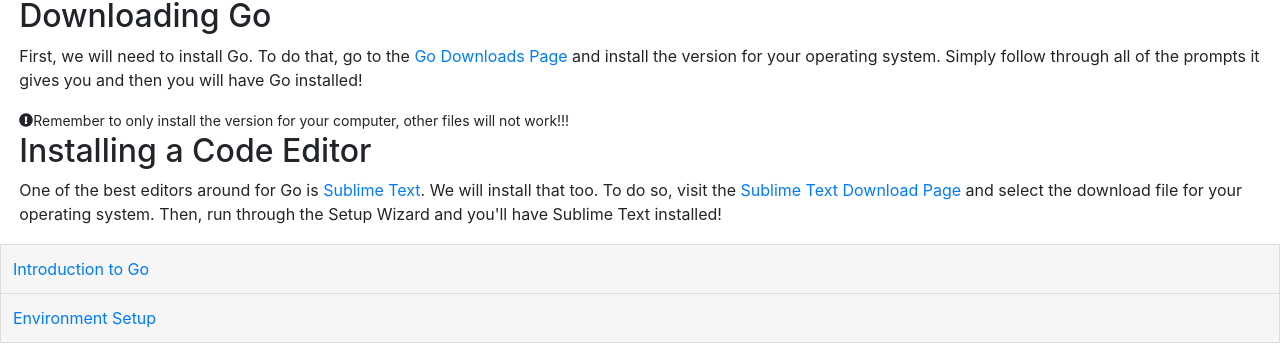
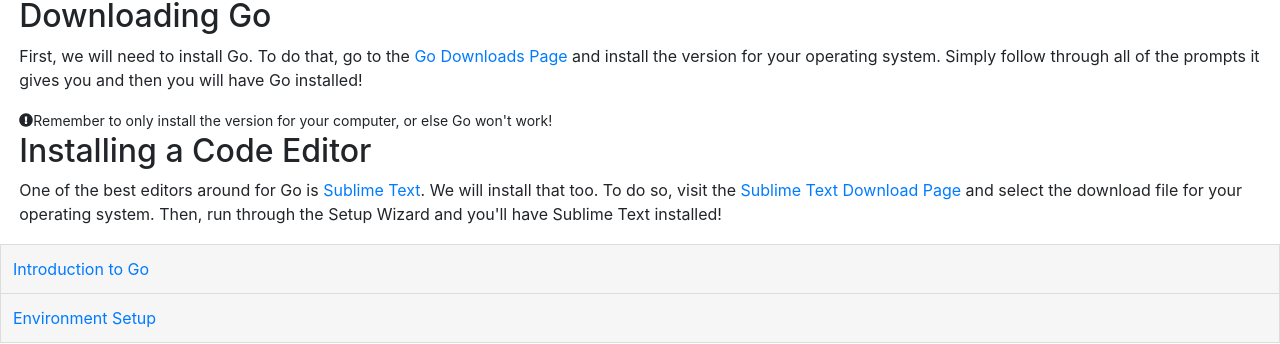
Before and after one commit to learnmonkey/learnmonkey.github.io, a Jekyll site: the page built from programming/golang/environmnt-setup.html, in a window 1280 px wide. Shown: the part 130-474 px from the top of the page. Built offline with Jekyll 4.4.1, drawn with Linux system fonts in a browser that asks for light colours.

Commit message:
go environment setup: minor fix

```diff
--- a/programming/golang/environmnt-setup.html
+++ b/programming/golang/environmnt-setup.html
@@ -9,7 +9,7 @@ layout: golang
 <section>
     <h2>Downloading Go</h2>
     <p>First, we will need to install Go. To do that, go to the <a href="https://go.dev/dl/">Go Downloads Page</a> and install the version for your operating system. Simply follow through all of the prompts it gives you and then you will have Go installed!</p>
-    <small><i class="fas fa-exclamation-circle"></i>Remember to only install the version for your computer, other files will not work!!!</small>
+    <small><i class="fas fa-exclamation-circle"></i>Remember to only install the version for your computer, or else Go won't work!</small>
 </section>
 
 <section>
```
